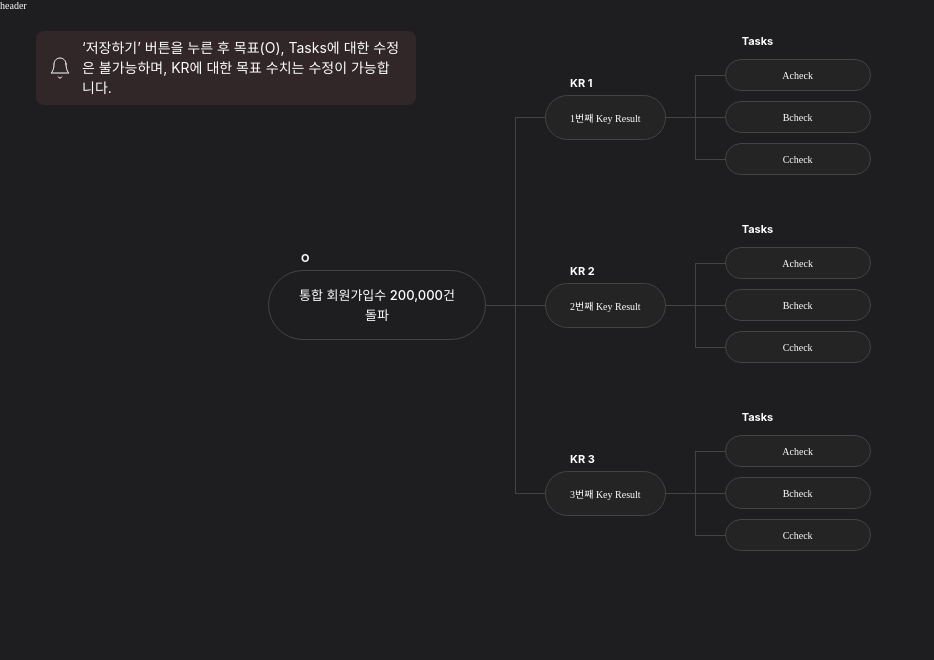
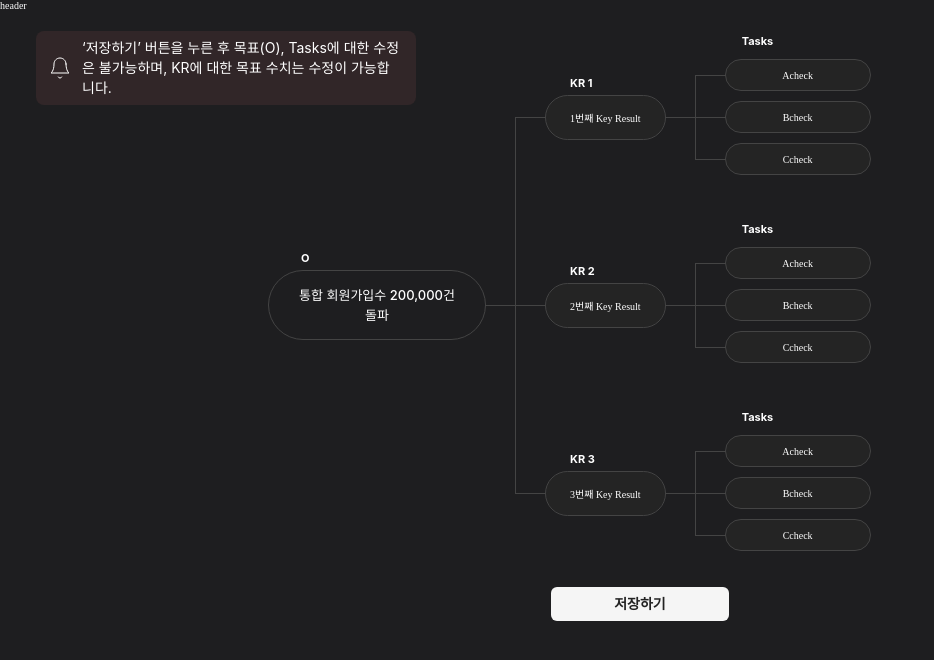
Before and after one commit to MOONSHOT-Team/MOONSHOT-CLIENT, a React (Vite) app: page /preview-okr in a window 1280 px wide. Shown: the top 660 px of the page, without its empty margins (0-934 px from the left). Built offline with nearby package versions, Linux system fonts and the light colour scheme; a web font is replaced by a local one; what emotion-normalize would draw is missing.

Commit message:
feat: 버튼 위치 고정

```diff
--- a/src/PreviewOkr/index.tsx
+++ b/src/PreviewOkr/index.tsx
@@ -1,23 +1,33 @@
 import OkrTreeTemplate from '@components/OkrTree/template/OkrTreeTemplate';
 import { MOCK_OKR_DATA } from '@constants/MOCK_OKR_DATA';
 import { css } from '@emotion/react';
+import styled from '@emotion/styled';
 
 import PreviewOkrAlertMsg from '../PrviewOkr/components/PreviewOkrAlertMsg';
 import { PreviewKrNodes } from './components/previewOkrTreeNodes/PreviewKrNodes';
 import { PreviewTaskNodes } from './components/previewOkrTreeNodes/PreviewTaskNodes';
 
 const PreviewOkr = () => {
+  const handleClickSaveOkrBtn = () => {
+    console.log('여기서 okr 생성 post api 한 번에 통신 예쩡');
+  };
   const { objTitle, krList } = MOCK_OKR_DATA;
   return (
     // O 노드<의 위치 고정을 위해 트리 가져올때 항상 상위 요소에 높이 값(100vh or 100%), 세로 가운데 정렬해야함 !
     <section css={previewOkrContainer}>
       <PreviewOkrAlertMsg />
+      <div css={okrTreeDiv}>
         <OkrTreeTemplate
           objTitle={objTitle}
           keyResultList={krList}
           KrNodes={PreviewKrNodes}
           TaskNodes={PreviewTaskNodes}
         />
+      </div>
+
+      <StSaveOkrBtn type="button" onClick={handleClickSaveOkrBtn}>
+        저장하기
+      </StSaveOkrBtn>
     </section>
   );
 };
@@ -27,7 +37,28 @@ export default PreviewOkr;
 const previewOkrContainer = css`
   position: relative;
   display: flex;
+  flex-direction: column;
   align-items: center;
+  justify-content: center;
   height: 100%;
+`;
+
+const okrTreeDiv = css`
+  display: flex;
+  align-self: flex-start;
   padding-left: 26.9rem;
 `;
+
+const StSaveOkrBtn = styled.button`
+  display: flex;
+  align-items: center;
+  justify-content: center;
+  width: 17.8rem;
+  height: 3.4rem;
+  margin-bottom: 4.6rem;
+  color: ${({ theme }) => theme.colors.gray_650};
+  background: ${({ theme }) => theme.colors.gray_100};
+  border-radius: 6px;
+
+  ${({ theme }) => theme.fonts.btn_14_semibold};
+`;
--- a/src/common/components/OkrTree/Template/OkrTreeTemplate.tsx
+++ b/src/common/components/OkrTree/Template/OkrTreeTemplate.tsx
@@ -36,7 +36,7 @@ export default OkrTreeTemplate;
 const StOkrTreeContainer = styled.div`
   display: flex;
   align-items: center;
-  justify-content: center;
+  justify-content: flex-start;
   padding-top: 1.2rem;
 `;
 
```
Lines whose indentation alone changed are shown as unchanged.
